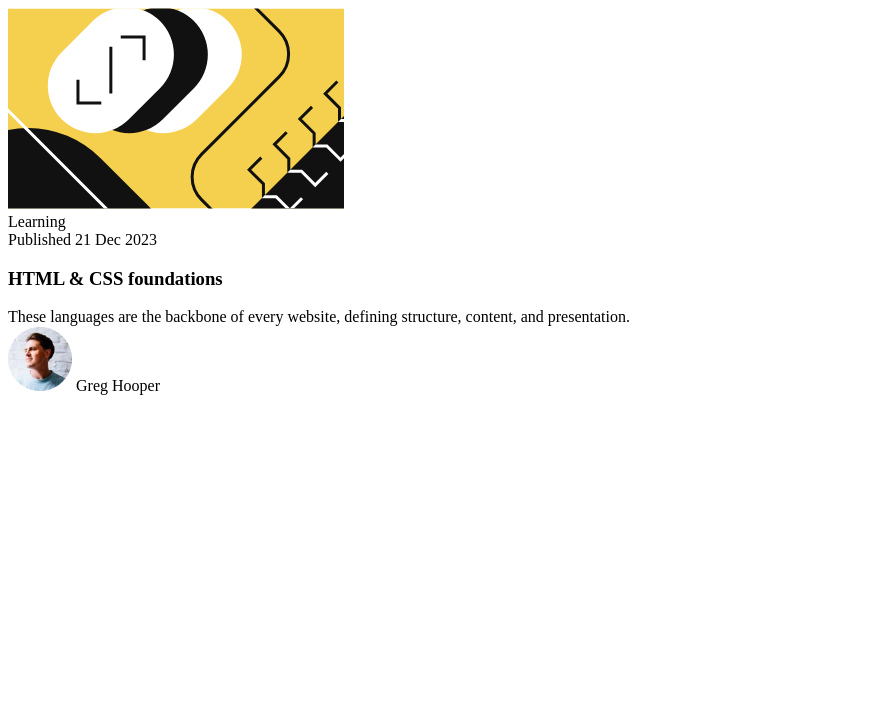
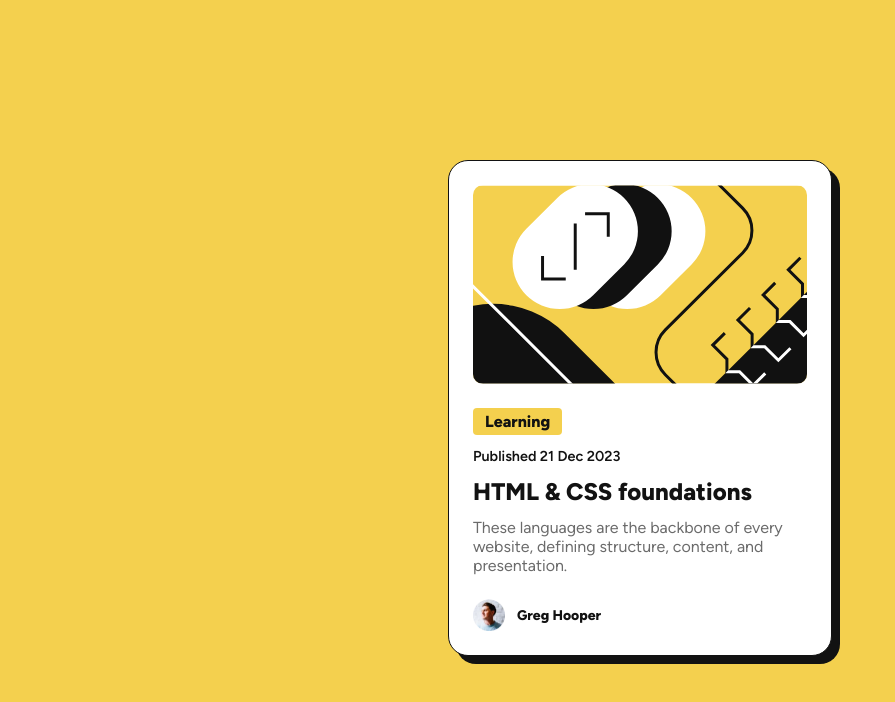
Before and after one commit to hellcsaba/blog-preview-card, a plain HTML site: page index.html in a window 1280 px wide. Shown: the whole page, without its empty margins (0-895 px from the left). Drawn offline with Linux system fonts and the light colour scheme.

Commit message:
Add CSS styling for blog preview card component

```diff
--- /dev/null
+++ b/index.css
@@ -0,0 +1,116 @@
+@font-face {
+    font-family: 'Figtree';
+    src: url('assets/fonts/Figtree-VariableFont_wght.ttf') format('truetype');
+    font-weight: normal;
+    font-style: normal;
+}
+
+@font-face {
+    font-family: 'Figtree';
+    src: url('assets/fonts/Figtree-Italic-VariableFont_wght.ttf') format('truetype');
+    font-weight: normal;
+    font-style: italic;
+}
+
+@font-face {
+    font-family: 'FigtreeSemiBold';
+    src: url('assets/fonts/static/Figtree-SemiBold.ttf') format('truetype');
+    font-weight: 500;
+    font-style: normal;
+}
+
+@font-face {
+    font-family: 'FigtreeExtraBold';
+    src: url('assets/fonts/static/Figtree-ExtraBold.ttf') format('truetype');
+    font-weight: 800;
+    font-style: normal;
+}
+
+:root{
+    --yellow: hsl(47, 88%, 63%);
+    --white: hsl(0, 0%, 100%);
+    --gray-500: hsl(0, 0%, 42%);
+    --gray-950: hsl(0, 0%, 7%);
+    font-family: 'Figtree', sans-serif;
+    color: var(--gray-950);
+}
+
+*,*::after,*::before{
+    box-sizing: border-box;
+}
+
+body {
+    background-color: var(--yellow);
+    display: flex;
+    justify-content: center;
+    align-items: center;
+    height: 100vh;
+    overflow: hidden;
+}
+
+.container {
+    background-color: var(--white);
+    display: flex;
+    flex-direction: column;
+    padding: 1.5rem;
+    border-radius: 20px;
+    border: 1px solid var(--gray-950);
+    max-width: 24rem;
+    box-shadow: 0.5rem 0.5rem var(--gray-950);
+}
+
+.blog-image {
+    border-radius: 10px;
+}
+
+.content{
+    padding: 1.5rem 0;
+    display: flex;
+    flex-direction: column;
+    row-gap: 0.75rem;
+}
+
+.category {
+    background-color: var(--yellow);
+    font-family: 'FigtreeExtraBold';
+    padding: 0.25rem 0.75rem;
+    border-radius: 4px;
+    max-width: fit-content;
+
+}
+
+.published{
+    font-family: 'FigtreeSemiBold';
+    font-size: 0.9rem;
+}
+
+.title {
+    font-family: 'FigtreeExtraBold';
+    font-size: 1.5rem;
+    margin: 0;
+}
+
+.title:hover, .title:active, .title:focus{
+    cursor: pointer;
+    color: var(--yellow);
+}
+
+.description{
+    color: var(--gray-500);
+}
+
+.author {
+    display: flex;
+    align-items: center;
+}
+
+.author-image {
+    width: 2rem;
+    height: 2rem;
+}
+
+.author-name{
+    padding-left: 0.75rem;
+    font-family: 'FigtreeExtraBold';
+    font-size: 0.875rem;
+}
--- a/index.html
+++ b/index.html
@@ -4,6 +4,8 @@
     <meta charset="UTF-8" />
     <meta name="viewport" content="width=device-width, initial-scale=1.0" />
     <!-- displays site properly based on user's device -->
+
+    <link href="./index.css" rel="stylesheet" />
 
     <link
       rel="icon"
@@ -18,10 +20,11 @@
     <main>
       <article class="container">
         <img
+          class="blog-image"
           src="./assets/images/illustration-article.svg"
-          alt="article-illustration"
+          alt="blog image"
         />
-        <section class="blog-info">
+        <section class="content">
           <div class="category">Learning</div>
           <div class="published">Published 21 Dec 2023</div>
           <h1 class="title">HTML & CSS foundations</h1>
@@ -29,13 +32,14 @@
             These languages are the backbone of every website, defining
             structure, content, and presentation.
           </div>
-          <div class="author">
-            <img
-              src="./assets/images/image-avatar.webp"
-              alt="Greg Hooper avatar"
-            />
-            <span class="author-name">Greg Hooper</span>
-          </div>
+        </section>
+        <section class="author">
+          <img
+            class="author-image"
+            src="./assets/images/image-avatar.webp"
+            alt="Greg Hooper avatar"
+          />
+          <span class="author-name">Greg Hooper</span>
         </section>
       </article>
     </main>
```
